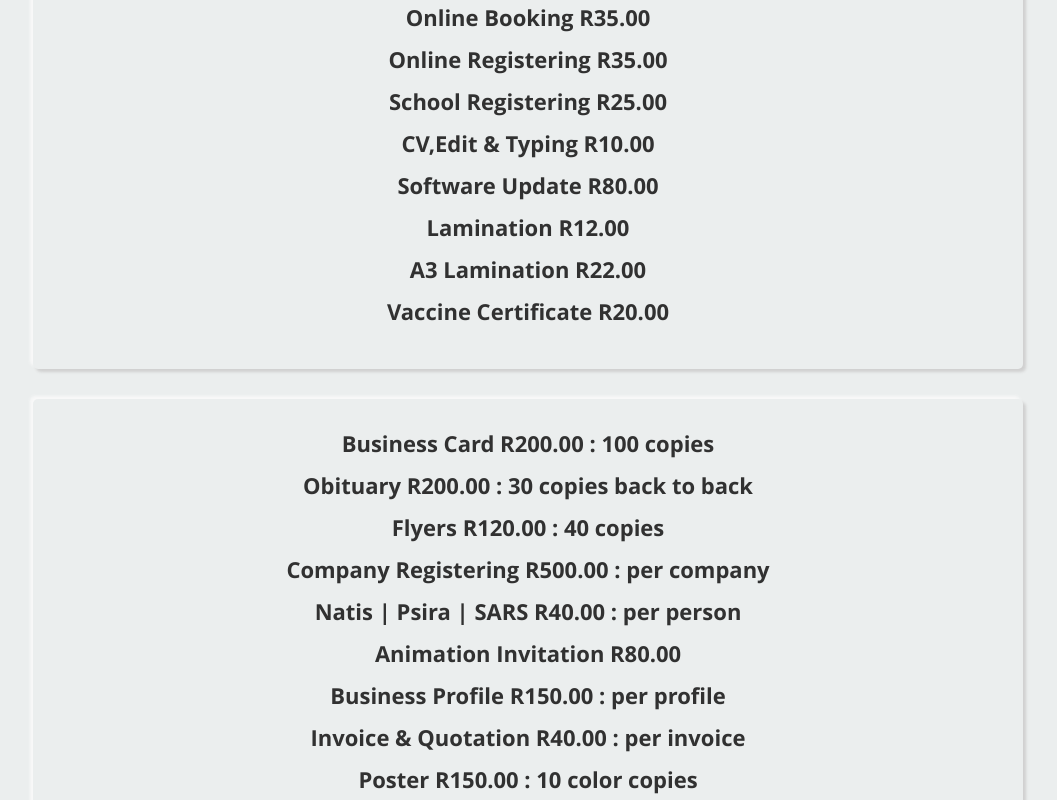
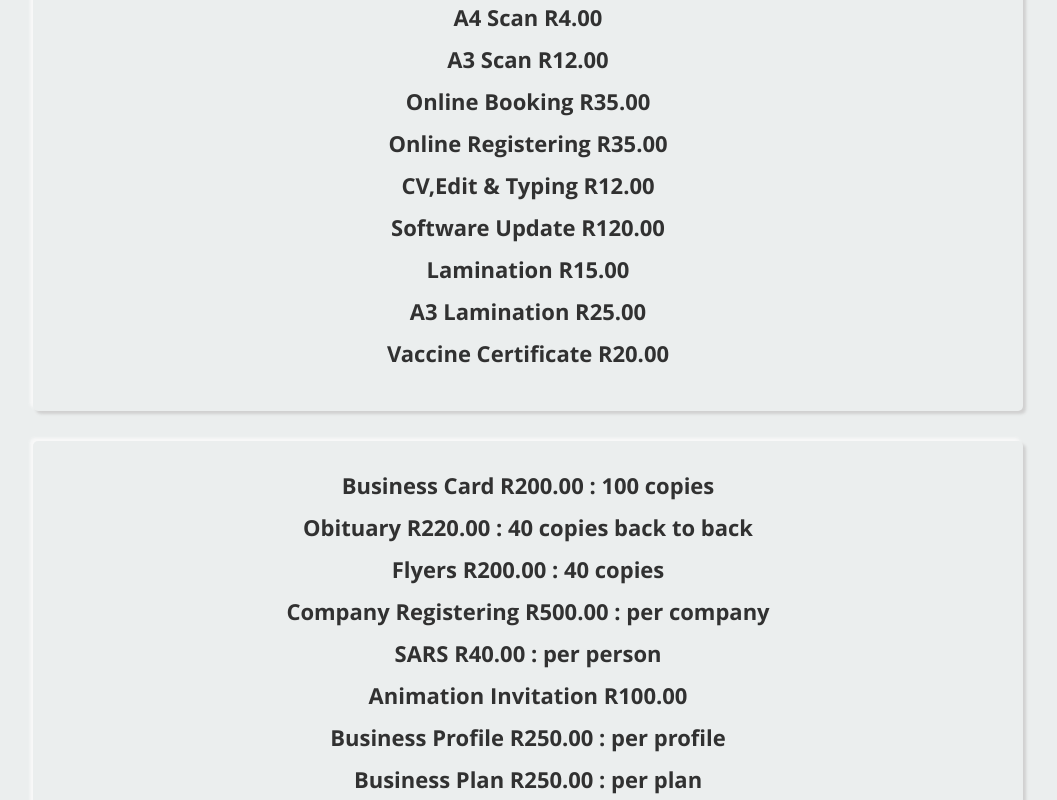
Before and after one commit to MatthewThabo/Goitsebofelo-internet_cafe, a React (Create React App) app: page / in a window 1280 px wide. Shown: the part 1960-2760 px from the top of the page, without its empty margins (112-1169 px from the left). Built offline with nearby package versions, Linux system fonts and the light colour scheme.

Commit message:
Update Portfolio.js
Change of prices.

```diff
--- a/src/Components/Portfolio.js
+++ b/src/Components/Portfolio.js
@@ -21,12 +21,14 @@
                         <h3>ID Card R3.00</h3>
                         <h3>A4 Copy R2.00</h3>
                         <h3>A4 Color copy R5.00</h3>
-                        <h3>A3 Copy R5.00</h3>
+                        <h3>A3 Copy R8.00</h3>
                         <h3>A3 Color copy R10.00</h3>
                         <h3>A4 Printout R5.00</h3>
                         <h3>A4 Printout color R10.00</h3>
+                        <h3>A4 Printout color with pic R12.00</h3>
                         <h3>A3 Printout R15.00</h3>
                         <h3>A3 Printout color R20.00</h3>
+                        <h3>A3 Printout color pic R22.00</h3>
                     </div>
                 </div>
                  {/* <!-- contact item end --> */}
@@ -34,15 +36,14 @@
                 <div className="contact-item">
                     <div className="contact-item-inner outer-shadow">
                         <span>Per Page</span>
-                            <h3>A4 Scan R3.00</h3>
-                            <h3>A3 Scan R8.00</h3>
+                            <h3>A4 Scan R4.00</h3>
+                            <h3>A3 Scan R12.00</h3>
                             <h3>Online Booking R35.00</h3>
                             <h3>Online Registering R35.00</h3>
-                            <h3>School Registering R25.00</h3>
-                            <h3>CV,Edit & Typing R10.00</h3>
-                            <h3>Software Update R80.00</h3>
-                            <h3>Lamination R12.00</h3>
-                            <h3>A3 Lamination R22.00</h3>
+                            <h3>CV,Edit & Typing R12.00</h3>
+                            <h3>Software Update R120.00</h3>
+                            <h3>Lamination R15.00</h3>
+                            <h3>A3 Lamination R25.00</h3>
                             <h3>Vaccine Certificate R20.00</h3>
 
                     </div>
@@ -53,14 +54,15 @@
                     <div className="contact-item-inner outer-shadow">
                         {/* <span>Per Page</span> */}
                         <h3>Business Card R200.00 : 100 copies</h3>
-                        <h3>Obituary R200.00 : 30 copies back to back</h3>
-                        <h3>Flyers R120.00 : 40 copies</h3>
+                        <h3>Obituary R220.00 : 40 copies back to back</h3>
+                        <h3>Flyers R200.00 : 40 copies</h3>
                         <h3>Company Registering R500.00 : per company</h3>
-                        <h3>Natis | Psira | SARS R40.00 : per person</h3>
-                        <h3>Animation Invitation R80.00</h3>
-                        <h3>Business Profile R150.00 : per profile</h3>
+                        <h3>SARS R40.00 : per person</h3>
+                        <h3>Animation Invitation R100.00</h3>
+                        <h3>Business Profile R250.00 : per profile</h3>
+                        <h3>Business Plan R250.00 : per plan</h3>
                         <h3>Invoice & Quotation R40.00 : per invoice</h3>
-                        <h3>Poster R150.00 : 10 color copies</h3>
+                        <h3>Poster R200.00 : 10 color copies</h3>
                         <h3>A3 Menu + Lamination R50.00 : per menu</h3>
                         <h3>Email R10.00 : per e-mail</h3>
                         <h3>Email Creation R25 : per e-mail</h3>
```
